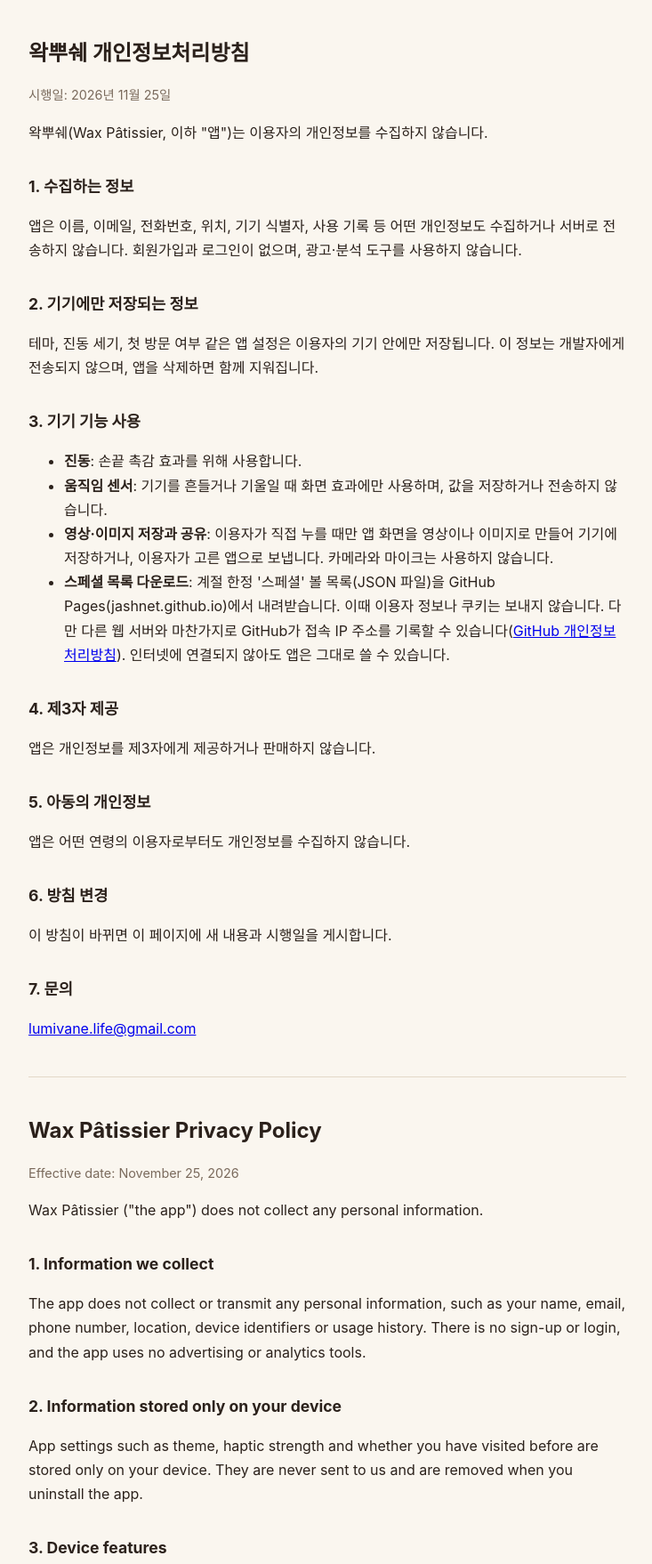
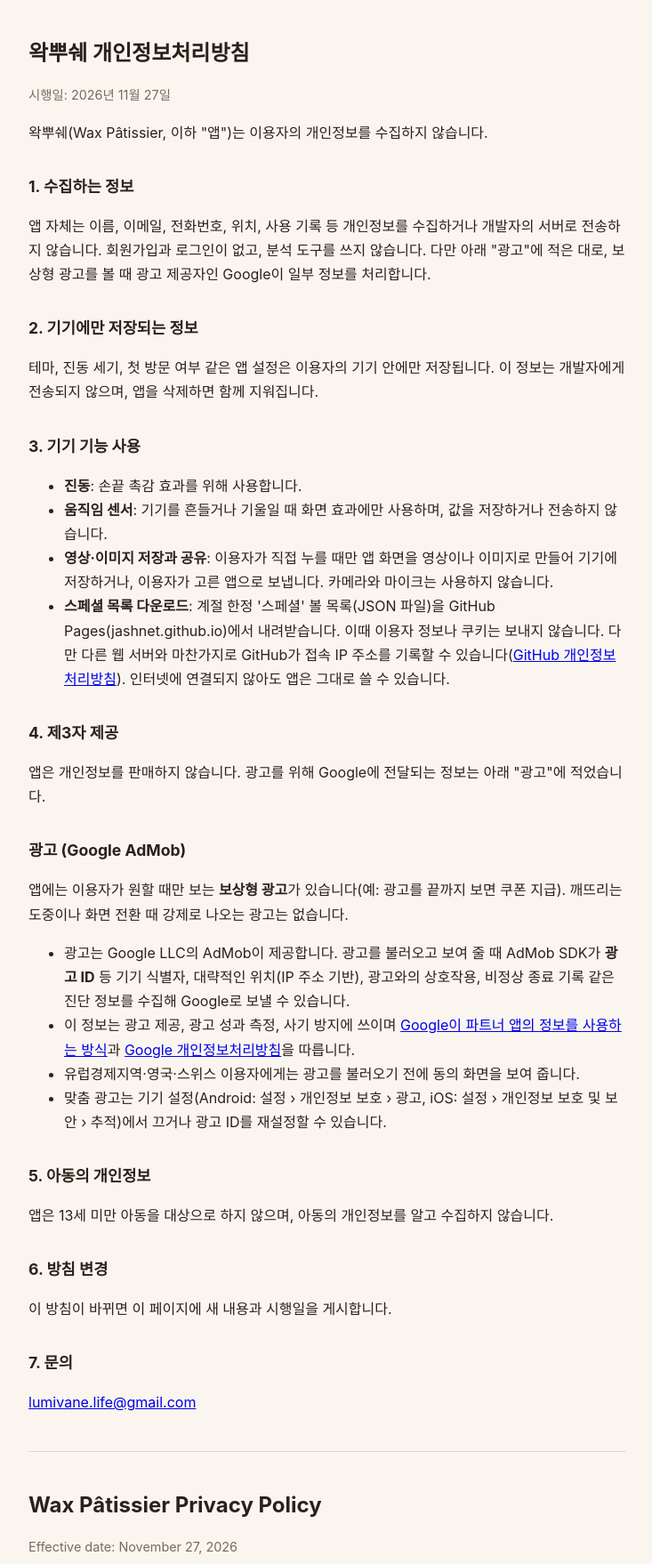
Before and after one commit to jashnet/jashnet.github.io, a plain HTML site: page waxpatissier/privacy.html in a window 1280 px wide. Shown: the top 1758 px of the page at 89% size, without its empty margins (272-1005 px from the left). Drawn offline with Linux system fonts and the light colour scheme.

Commit message:
Privacy policy: AdMob rewarded ads section
Co-Authored-By: Claude Opus 5.5 <noreply@anthropic.com>

```diff
--- a/waxpatissier/privacy.html
+++ b/waxpatissier/privacy.html
@@ -15,12 +15,12 @@
 <body>
 
 <h1>왁뿌쉐 개인정보처리방침</h1>
-<p class="muted">시행일: 2026년 11월 25일</p>
+<p class="muted">시행일: 2026년 11월 27일</p>
 
 <p>왁뿌쉐(Wax Pâtissier, 이하 "앱")는 이용자의 개인정보를 수집하지 않습니다.</p>
 
 <h2>1. 수집하는 정보</h2>
-<p>앱은 이름, 이메일, 전화번호, 위치, 기기 식별자, 사용 기록 등 어떤 개인정보도 수집하거나 서버로 전송하지 않습니다. 회원가입과 로그인이 없으며, 광고·분석 도구를 사용하지 않습니다.</p>
+<p>앱 자체는 이름, 이메일, 전화번호, 위치, 사용 기록 등 개인정보를 수집하거나 개발자의 서버로 전송하지 않습니다. 회원가입과 로그인이 없고, 분석 도구를 쓰지 않습니다. 다만 아래 "광고"에 적은 대로, 보상형 광고를 볼 때 광고 제공자인 Google이 일부 정보를 처리합니다.</p>
 
 <h2>2. 기기에만 저장되는 정보</h2>
 <p>테마, 진동 세기, 첫 방문 여부 같은 앱 설정은 이용자의 기기 안에만 저장됩니다. 이 정보는 개발자에게 전송되지 않으며, 앱을 삭제하면 함께 지워집니다.</p>
@@ -34,10 +34,20 @@
 </ul>
 
 <h2>4. 제3자 제공</h2>
-<p>앱은 개인정보를 제3자에게 제공하거나 판매하지 않습니다.</p>
+<p>앱은 개인정보를 판매하지 않습니다. 광고를 위해 Google에 전달되는 정보는 아래 "광고"에 적었습니다.</p>
+
+<h2>광고 (Google AdMob)</h2>
+<p>앱에는 이용자가 원할 때만 보는 <b>보상형 광고</b>가 있습니다(예: 광고를 끝까지 보면 쿠폰 지급). 깨뜨리는 도중이나 화면 전환 때 강제로 나오는 광고는 없습니다.</p>
+<ul>
+  <li>광고는 Google LLC의 AdMob이 제공합니다. 광고를 불러오고 보여 줄 때 AdMob SDK가 <b>광고 ID</b> 등 기기 식별자, 대략적인 위치(IP 주소 기반), 광고와의 상호작용, 비정상 종료 기록 같은 진단 정보를 수집해 Google로 보낼 수 있습니다.</li>
+  <li>이 정보는 광고 제공, 광고 성과 측정, 사기 방지에 쓰이며 <a href="https://policies.google.com/technologies/partner-sites">Google이 파트너 앱의 정보를 사용하는 방식</a>과 <a href="https://policies.google.com/privacy">Google 개인정보처리방침</a>을 따릅니다.</li>
+  <li>유럽경제지역·영국·스위스 이용자에게는 광고를 불러오기 전에 동의 화면을 보여 줍니다.</li>
+  <li>맞춤 광고는 기기 설정(Android: 설정 › 개인정보 보호 › 광고, iOS: 설정 › 개인정보 보호 및 보안 › 추적)에서 끄거나 광고 ID를 재설정할 수 있습니다.</li>
+</ul>
+
 
 <h2>5. 아동의 개인정보</h2>
-<p>앱은 어떤 연령의 이용자로부터도 개인정보를 수집하지 않습니다.</p>
+<p>앱은 13세 미만 아동을 대상으로 하지 않으며, 아동의 개인정보를 알고 수집하지 않습니다.</p>
 
 <h2>6. 방침 변경</h2>
 <p>이 방침이 바뀌면 이 페이지에 새 내용과 시행일을 게시합니다.</p>
@@ -48,12 +58,12 @@
 <hr>
 
 <h1>Wax Pâtissier Privacy Policy</h1>
-<p class="muted">Effective date: November 25, 2026</p>
+<p class="muted">Effective date: November 27, 2026</p>
 
 <p>Wax Pâtissier ("the app") does not collect any personal information.</p>
 
 <h2>1. Information we collect</h2>
-<p>The app does not collect or transmit any personal information, such as your name, email, phone number, location, device identifiers or usage history. There is no sign-up or login, and the app uses no advertising or analytics tools.</p>
+<p>The app itself does not collect personal information such as your name, email, phone number, location or usage history, and sends nothing to our servers. There is no sign-up or login and no analytics tool. When you choose to watch a rewarded ad, Google processes some information as described under "Advertising" below.</p>
 
 <h2>2. Information stored only on your device</h2>
 <p>App settings such as theme, haptic strength and whether you have visited before are stored only on your device. They are never sent to us and are removed when you uninstall the app.</p>
@@ -67,10 +77,20 @@
 </ul>
 
 <h2>4. Sharing with third parties</h2>
-<p>We do not share or sell personal information to third parties.</p>
+<p>We do not sell personal information. Information passed to Google for advertising is described under "Advertising" below.</p>
+
+<h2>Advertising (Google AdMob)</h2>
+<p>The app offers <b>rewarded ads</b> that you watch only if you choose to (for example, finish an ad to receive a coupon). No ads interrupt cracking or appear between screens.</p>
+<ul>
+  <li>Ads are served by AdMob from Google LLC. To load and show an ad, the AdMob SDK may collect device identifiers such as the <b>advertising ID</b>, approximate location (from the IP address), ad interactions and diagnostics such as crash logs, and send them to Google.</li>
+  <li>Google uses this information to serve ads, measure them and prevent fraud, under <a href="https://policies.google.com/technologies/partner-sites">how Google uses information from partner apps</a> and the <a href="https://policies.google.com/privacy">Google Privacy Policy</a>.</li>
+  <li>Users in the EEA, the UK and Switzerland are asked for consent before any ad is requested.</li>
+  <li>You can turn off personalised ads or reset your advertising ID in your device settings (Android: Settings › Privacy › Ads; iOS: Settings › Privacy &amp; Security › Tracking).</li>
+</ul>
+
 
 <h2>5. Children's privacy</h2>
-<p>The app does not collect personal information from users of any age.</p>
+<p>The app is not directed at children under 13 and does not knowingly collect their personal information.</p>
 
 <h2>6. Changes</h2>
 <p>If this policy changes, we will post the updated version and effective date on this page.</p>
```
